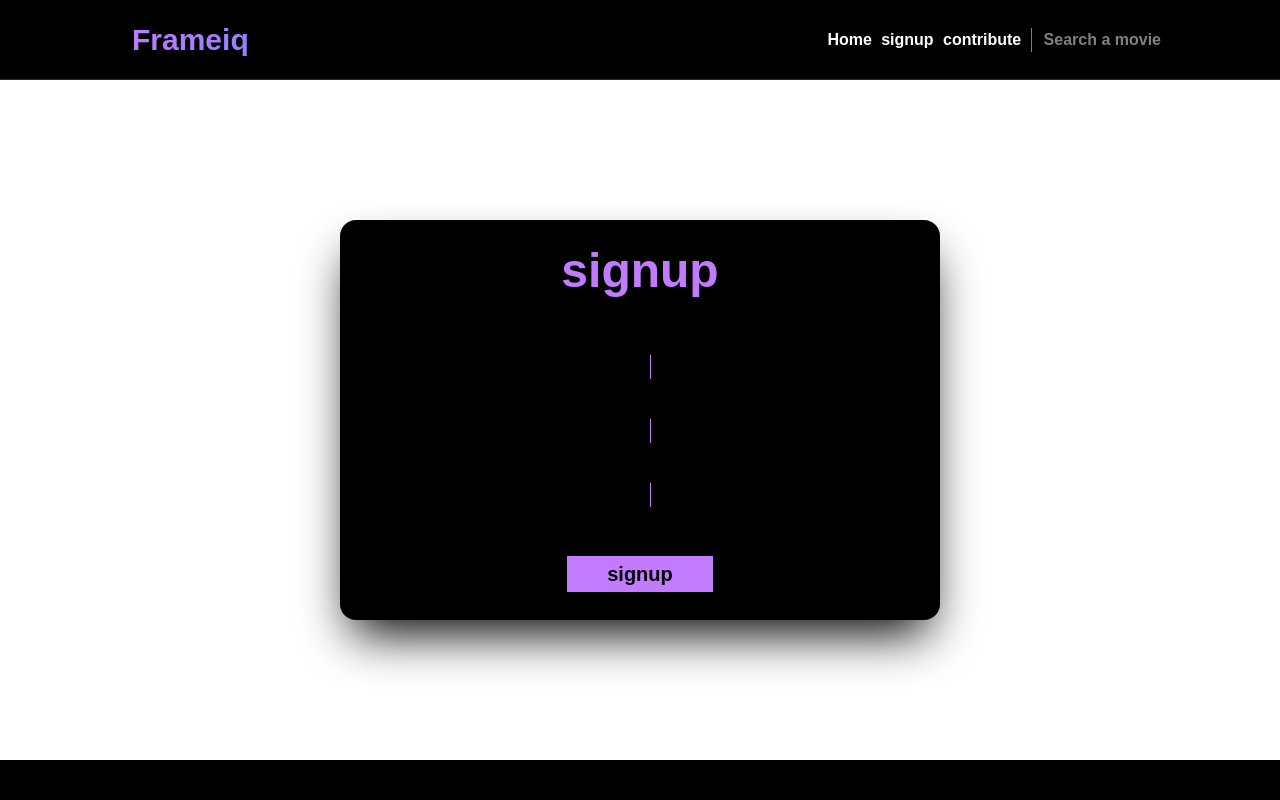
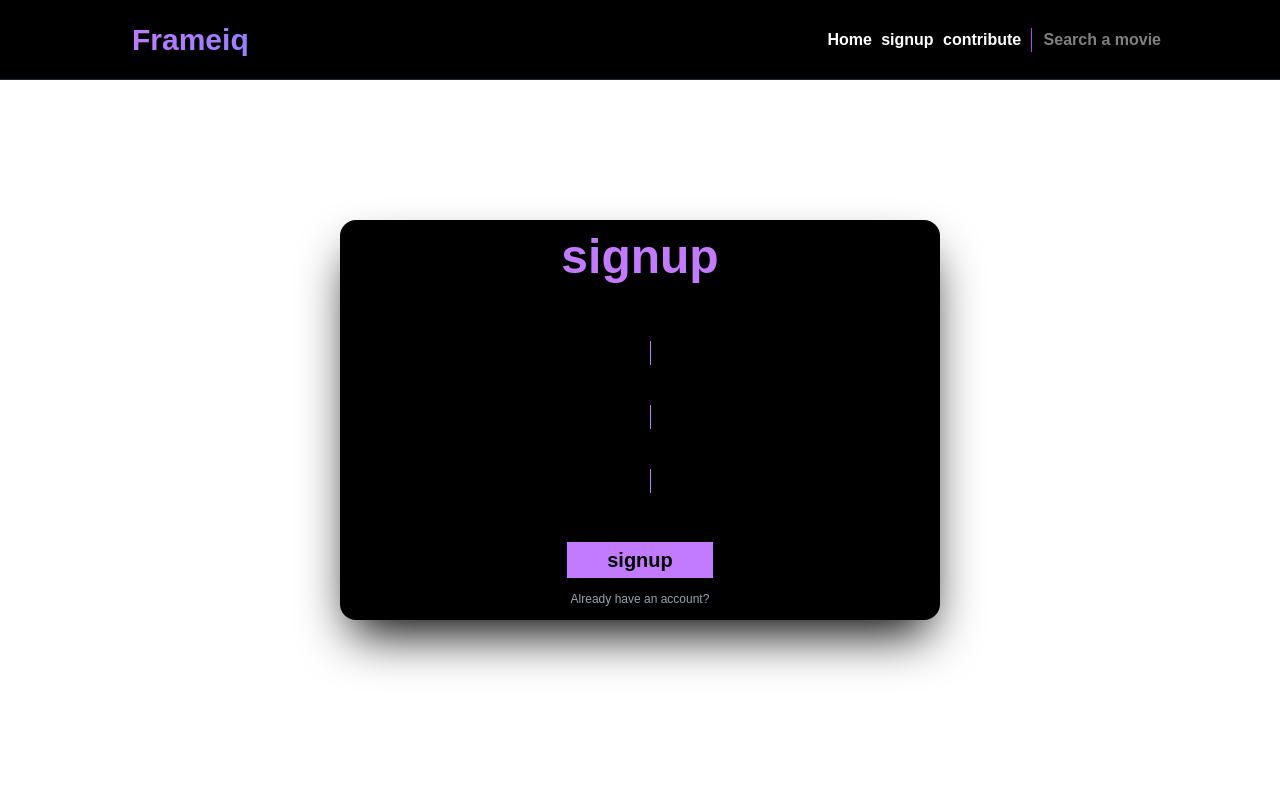
Before and after one commit to girishmogaveera101/frameIQ, a Next.js app: page /signup in a window 1280 px wide. Shown: the top 800 px of the page. Built offline with nearby package versions, Linux system fonts and the light colour scheme.

Commit message:
feat:pass usrname from login and signup to home

```diff
--- a/app/components/navbar.tsx
+++ b/app/components/navbar.tsx
@@ -52,6 +52,9 @@ export default function navbar() {
                     <Link href='/signup'>
                         <p className='font-bold hover:text-blue-400  transition-all duration-200'>signup</p>
                     </Link>
+                    {/* <Link href='/user/${username}'>
+                        <p className='font-bold hover:text-blue-400 transition-all duration-200'>Profile</p>
+                    </Link> */}
                     <Link href="/contribute">
                         <p className='font-bold hover:text-blue-400  transition-all duration-200'>contribute</p>
                     </Link>
--- a/app/page.tsx
+++ b/app/page.tsx
@@ -1,30 +1,20 @@
 import Link from 'next/link';
 import LatestMovies from './components/latestMovies'
-import type { Metadata } from "next";
 
 
-export const metadata: Metadata = {
-  title: "FrameIQ",
-  description: "Guess the movie from a single frame. Challenge your memory, test your movie knowledge!"
-};
+export default function Home({ searchParams }: { searchParams?: { username: string } }) {
 
-export default function Home() {
+  const username = searchParams?.username ?? "guest";
 
-
-
-
-
-  return (<div className=''>
-
-
+  return (
+    <div className=''>
       <h1 className="md:text-7xl text-4xl md:mt-25 mt-30 text-center font-extrabold bg-gradient-to-r from-purple-400 via-pink-500 to-red-500 bg-clip-text text-transparent">
-      One Frame. Three Shots. Don’t Screw It Up.
+        One Frame.{username} Three Shots. Don’t Screw It Up.
       </h1>
       <p className="md:text-3xl hidden md:flex justify-center text-xl md:mt-2 mt-2 md:text-center font-light bg-gradient-to-r from-blue-400 via-pink-500 to-green-500 bg-clip-text text-transparent">
         Get it right, feel like a god. Get it wrong, feel like a clown.
       </p>
       <LatestMovies />
-    { }
       <center>
 
         <Link href='/game'>
--- a/app/signup/page.tsx
+++ b/app/signup/page.tsx
@@ -3,13 +3,10 @@
 import React, { useState, useEffect } from 'react'
 import { useRouter } from 'next/navigation'
 import Loading from '../components/loading'
-import type { Metadata } from "next";
+import Link from 'next/link'
 
 
-export const metadata: Metadata = {
-    title: "FrameIQ | signup",
-    description: "Guess the movie from a single frame. Challenge your memory, test your movie knowledge!"
-  };
+
 
 function page() {
 
@@ -19,10 +16,12 @@ function page() {
     const [password, setPassword] = useState<string>("");
     const [favCharacter, setFavCharacter] = useState<string>("");
     const [loadingStatus, setLoadingStatus] = useState<boolean>(false)
+    const [messgae, setMessage] = useState<string>(" ");
 
 
     const handleSignup = async (e: React.FormEvent<HTMLFormElement>) => {
         e.preventDefault();
+        setLoadingStatus(true)
         const response = await fetch('/api/signupUser', {
             method: "POST",
             headers: {
@@ -34,23 +33,24 @@ function page() {
         console.log(resData)
         if (response.status == 400) {
             console.log("username already used")
-            setLoadingStatus(true)
             setTimeout(() => {
                 setLoadingStatus(false)
+                setMessage("Username already Used")
             }, 3000)
             return;
         }
         if (response.status == 200) {
             console.log("success")
-            setLoadingStatus(true)
             setTimeout(() => {
-                router.push(`/`);
+                router.push(`/?username=${encodeURIComponent(username)}`);
                 setLoadingStatus(false)
             }, 3000)
             return;
         }
         else {
+            setLoadingStatus(false)
             console.log("error")
+            setMessage("Error occured")
             return;
         }
     }
@@ -58,8 +58,8 @@ function page() {
 
     return (
         <>
-            <form onSubmit={handleSignup} className="">
-                <div className='mt-30 mb-10 ml-[5%] h-130 md:h-150 justify-center items-center flex w-[90%] border-0'>
+            <form onSubmit={handleSignup} className="flex flex-col justify-center items-center">
+                <div className='mt-30 ml-[0%] border-0 h-130 md:h-150 justify-center items-center flex-col flex w-[90%]'>
                     <div className="h-100 rounded-2xl flex flex-col shadow-2xl shadow-black justify-center items-center bg-black w-[90%] md:w-150">
                         <p className="md:text-5xl mb-5 md:mb-0 text-3xl text-purple-400 font-extrabold">signup</p>
                         <div className="flex flex-row m-5 border-0 md:mt-15">
@@ -82,8 +82,13 @@ function page() {
                                 placeholder='Batman [optional]' />
                         </div>
                         <button className="bg-purple-400 border-1 text-black font-extrabold md:text-xl md:px-10 px-5 hover:md:px-17 transition-all duration-400 hover:border-1 hover:border-blue-400 hover:bg-black hover:text-blue-400 py-1 mt-7">signup</button>
+                        <Link href='/login'>
+                            <p className="hover:text-blue-400 text-gray-400 text-xs mt-3">Already have an account?</p>
+                        </Link>
                     </div>
                 </div>
+                <p className="border-0 md:w-[30%] md:mt-[-70] mt-[-50]  text-red-500 mb-20">{messgae}</p>
+
             </form>
         </>
     )
--- /dev/null
+++ b/app/user/[username]/page.tsx
@@ -0,0 +1,15 @@
+"use client"
+
+import { useParams } from 'next/navigation';
+
+export default function ProductPage() {
+  const { username } = useParams();
+
+  return (
+    <>
+    <div className="mt-40 text-white text-4xl">
+       hiii {username}
+    </div>
+    </>
+  );
+}
```
Lines whose indentation alone changed are shown as unchanged.
